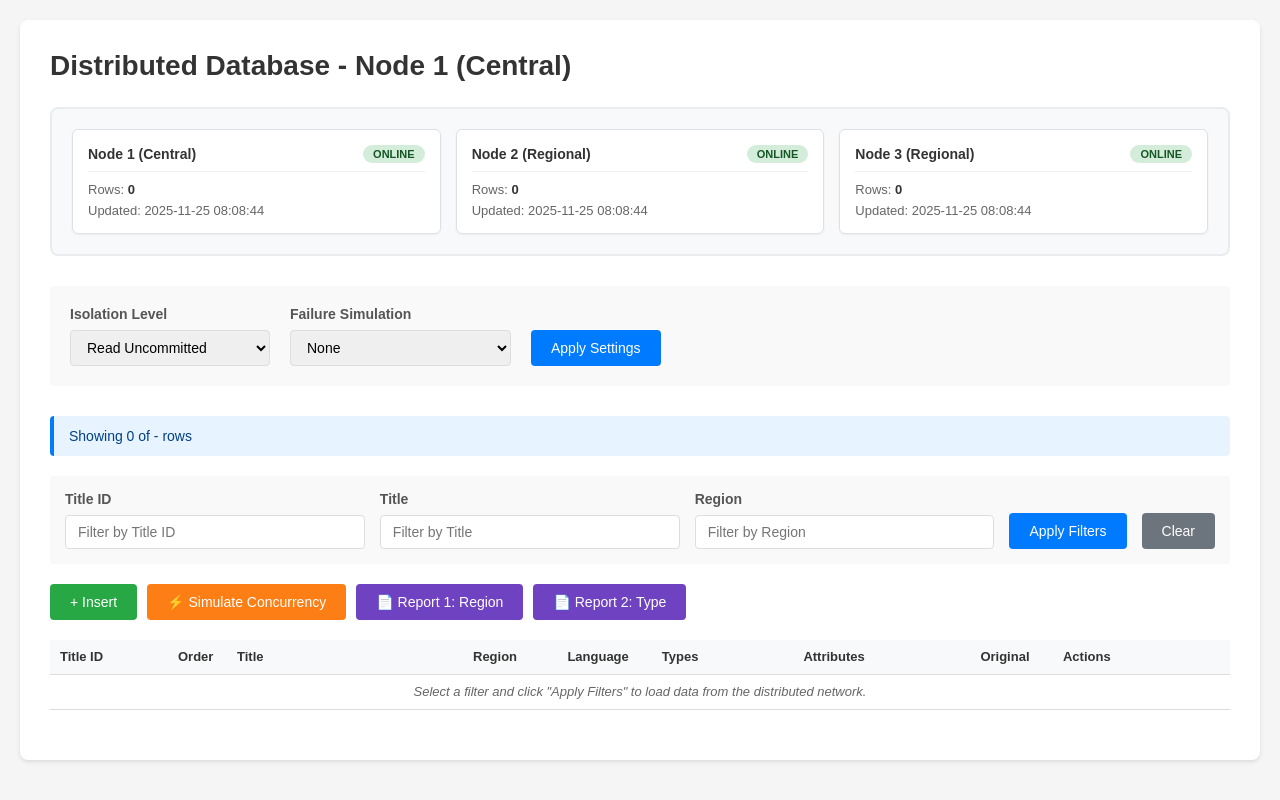
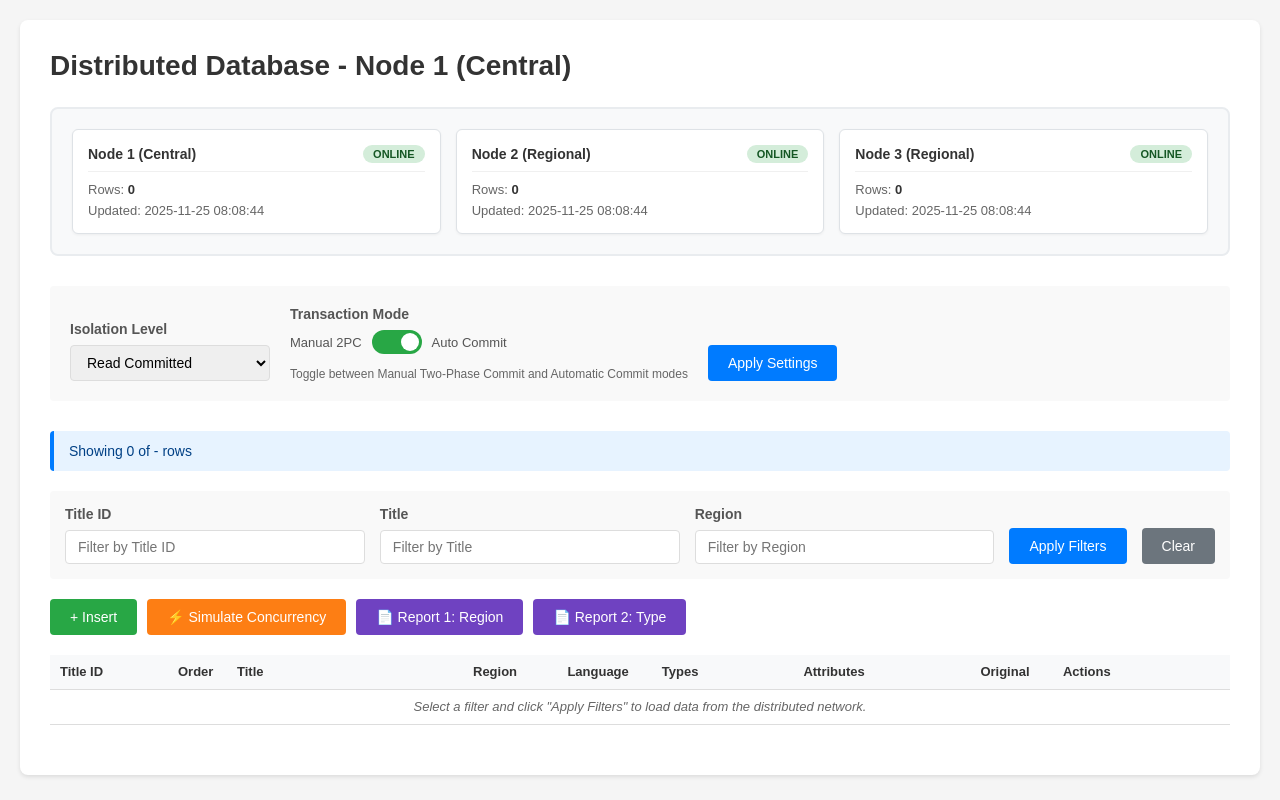
Before and after one commit to Immern/STADVDB_MCO2, a Flask app: page / in a window 1280 px wide. Run offline with Flask 3, Linux system fonts and the light colour scheme; data that the repository does not hold is empty.

Commit message:
Removed failure simulation dropdown, added the autocommit toggle, autocommit toggle and isolation level now connected to backend

```diff
--- a/static/css/styles.css
+++ b/static/css/styles.css
@@ -126,6 +126,68 @@ h1 {
     font-size: 12px;
     color: #666;
     margin-top: 4px;
+}
+
+/* Toggle Switch Styling */
+.toggle-container {
+    display: flex;
+    align-items: center;
+    gap: 10px;
+}
+
+.toggle-label {
+    font-size: 13px;
+    color: #555;
+    font-weight: 500;
+}
+
+.toggle-switch {
+    position: relative;
+    display: inline-block;
+    width: 50px;
+    height: 24px;
+}
+
+.toggle-switch input {
+    opacity: 0;
+    width: 0;
+    height: 0;
+}
+
+.toggle-slider {
+    position: absolute;
+    cursor: pointer;
+    top: 0;
+    left: 0;
+    right: 0;
+    bottom: 0;
+    background-color: #dc3545;
+    transition: 0.4s;
+    border-radius: 24px;
+}
+
+.toggle-slider:before {
+    position: absolute;
+    content: "";
+    height: 18px;
+    width: 18px;
+    left: 3px;
+    bottom: 3px;
+    background-color: white;
+    transition: 0.4s;
+    border-radius: 50%;
+}
+
+.toggle-switch input:checked + .toggle-slider {
+    background-color: #28a745;
+}
+
+.toggle-switch input:checked + .toggle-slider:before {
+    transform: translateX(26px);
+}
+
+.toggle-slider:hover {
+    opacity: 0.9;
 }
 
 select {
--- a/static/js/dashboard.js
+++ b/static/js/dashboard.js
@@ -32,9 +32,9 @@ async function detectLocalNode() {
 
 function applySettings() {
     const isolationLevel = document.getElementById('isolation-level').value;
-    const failureSimulation = document.getElementById('failure-simulation').value;
+    const autoCommitToggle = document.getElementById('autocommit-toggle').checked;
 
-    console.log('Applying settings:', { isolationLevel, failureSimulation });
+    console.log('Applying settings:', { isolationLevel, autoCommit: autoCommitToggle });
 
     // Map frontend values to backend expected format
     const isolationLevelMap = {
@@ -46,7 +46,7 @@ function applySettings() {
 
     const settingsPayload = {
         isolationLevel: isolationLevelMap[isolationLevel],
-        failureSimulation: failureSimulation
+        autoCommit: autoCommitToggle.toString()
     };
 
     // Send settings to backend
@@ -60,7 +60,8 @@ function applySettings() {
     .then(response => response.json())
     .then(data => {
         console.log('Backend response:', data);
-        alert(`Settings applied successfully:\n${data.logs.join('\n')}`);
+        const mode = autoCommitToggle ? 'Auto Commit' : 'Manual 2PC';
+        alert(`Settings applied successfully!\n\nIsolation Level: ${isolationLevelMap[isolationLevel]}\nTransaction Mode: ${mode}\n\n${data.logs ? data.logs.join('\n') : ''}`);
     })
     .catch((error) => {
         console.error('Error sending settings:', error);
@@ -140,4 +141,39 @@ document.addEventListener('DOMContentLoaded', async function() {
 
     // Load initial data for the current node
     loadNodeData(currentNode);
+
+    // Load current settings from backend
+    loadCurrentSettings();
 });
+
+// Load current settings from backend and update UI
+async function loadCurrentSettings() {
+    try {
+        const response = await fetch('/status');
+        const status = await response.json();
+
+        if (status.current_settings) {
+            const settings = status.current_settings;
+
+            // Update autocommit toggle
+            const autoCommitToggle = document.getElementById('autocommit-toggle');
+            if (autoCommitToggle && settings.auto_commit !== undefined) {
+                autoCommitToggle.checked = settings.auto_commit;
+            }
+
+            // Update isolation level dropdown
+            const isolationSelect = document.getElementById('isolation-level');
+            if (isolationSelect && settings.isolation_level) {
+                const levelMap = {
+                    'READ UNCOMMITTED': 'read-uncommitted',
+                    'READ COMMITTED': 'read-committed',
+                    'REPEATABLE READ': 'repeatable-read',
+                    'SERIALIZABLE': 'serializable'
+                };
+                isolationSelect.value = levelMap[settings.isolation_level] || 'read-committed';
+            }
+        }
+    } catch (error) {
+        console.error('Error loading current settings:', error);
+    }
+}
--- a/templates/index.html
+++ b/templates/index.html
@@ -55,21 +55,23 @@
                 <label for="isolation-level">Isolation Level</label>
                 <select id="isolation-level">
                     <option value="read-uncommitted">Read Uncommitted</option>
-                    <option value="read-committed">Read Committed</option>
+                    <option value="read-committed" selected>Read Committed</option>
                     <option value="repeatable-read">Repeatable Read</option>
                     <option value="serializable">Serializable</option>
                 </select>
             </div>
 
             <div class="form-group">
-                <label for="failure-simulation">Failure Simulation</label>
-                <select id="failure-simulation">
-                    <option value="none">None</option>
-                    <option value="crash-node1-write">Crash Node 1 during write</option>
-                    <option value="crash-node23-write">Crash Node 2/3 during write</option>
-                    <option value="central-offline">Central Node offline</option>
-                    <option value="regional-offline">Regional Node offline</option>
-                </select>
+                <label for="autocommit-toggle">Transaction Mode</label>
+                <div class="toggle-container">
+                    <span class="toggle-label">Manual 2PC</span>
+                    <label class="toggle-switch">
+                        <input type="checkbox" id="autocommit-toggle" checked>
+                        <span class="toggle-slider"></span>
+                    </label>
+                    <span class="toggle-label">Auto Commit</span>
+                </div>
+                <small style="color: #666; margin-top: 5px;">Toggle between Manual Two-Phase Commit and Automatic Commit modes</small>
             </div>
 
             <button onclick="applySettings()">Apply Settings</button>
```
